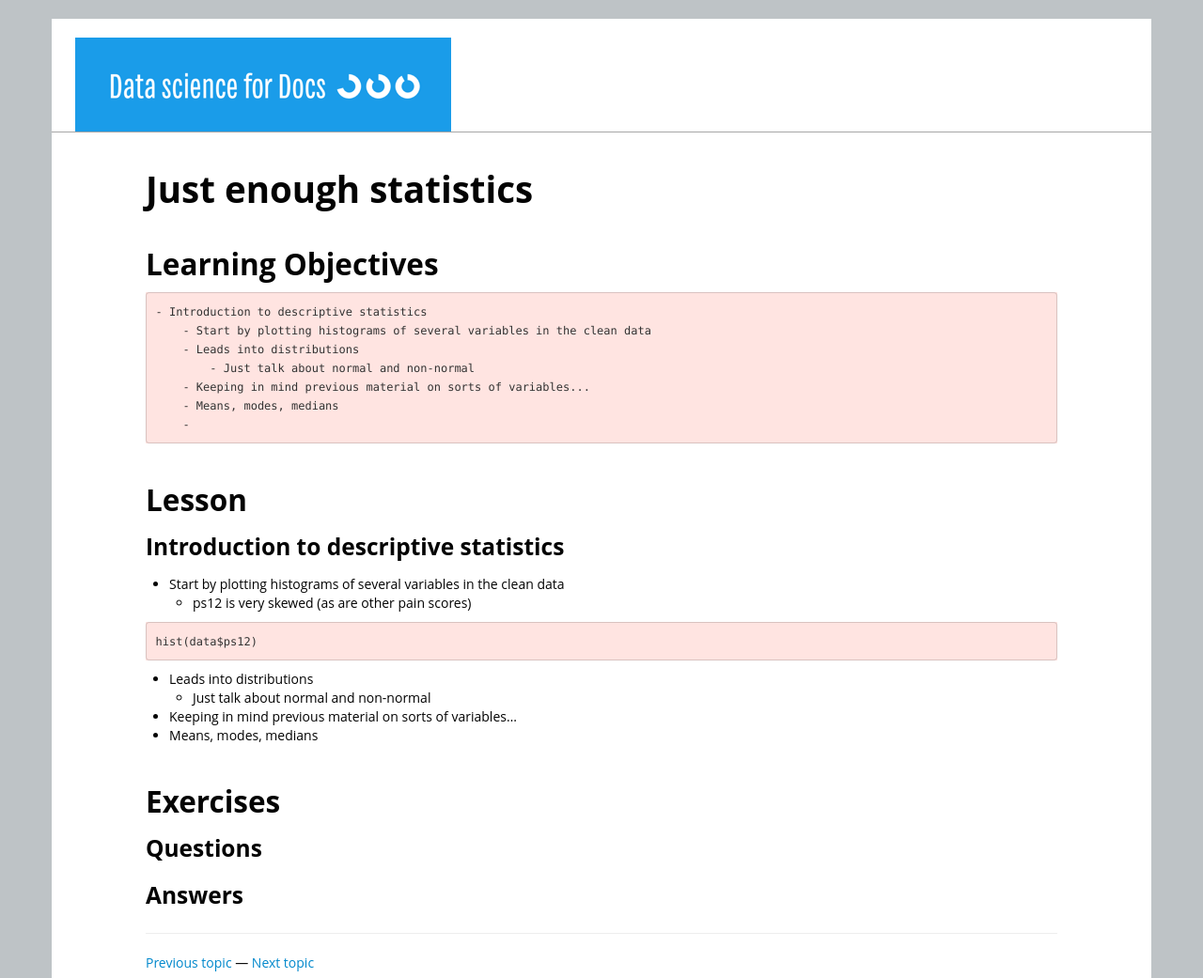
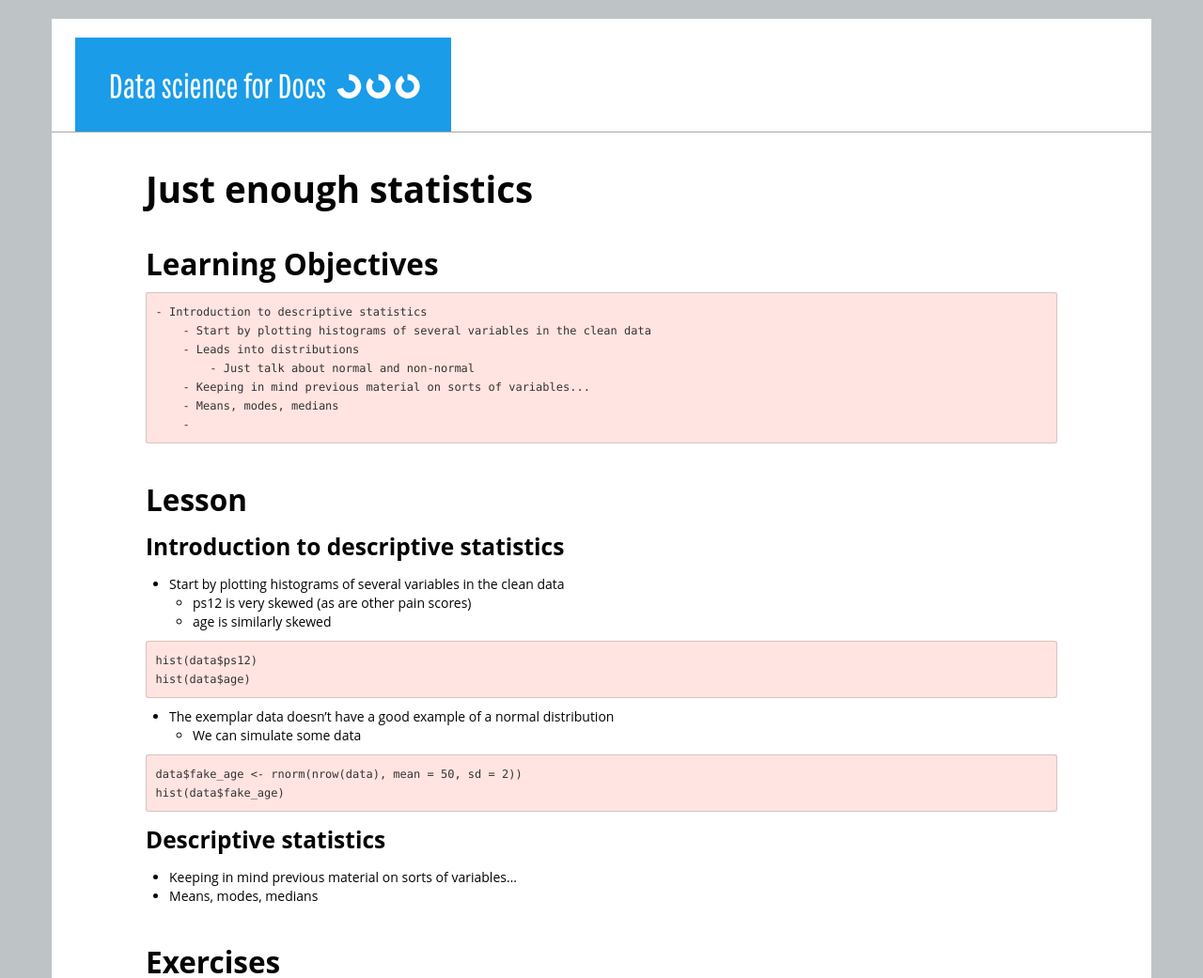
Before and after one commit to uclhal/Data-Science-for-Docs, a Jekyll site: the page built from 06-lesson-06-just-enough-statistics.md, in a window 1280 px wide, cut to the strip 0-1041 px from the top of the page. Shown: the whole strip at 94% size. Built offline with Jekyll 4.4.1, drawn with Linux system fonts in a browser that asks for light colours; nearby versions of some CDN libraries; library files that are not in the unit come from our copies; Markdown is read by kramdown in place of the engine named in the settings.

Commit message:
Updated code for normal distribution

````diff
--- a/06-lesson-06-just-enough-statistics.md
+++ b/06-lesson-06-just-enough-statistics.md
@@ -24,15 +24,21 @@ minutes: 25
 
 - Start by plotting histograms of several variables in the clean data
     - ps12 is very skewed (as are other pain scores)
+    - age is similarly skewed
 
 ```
 hist(data$ps12)
+hist(data$age)
 ```
 
+- The exemplar data doesn't have a good example of a normal distribution
+    - We can simulate some data
 
-
-- Leads into distributions
-    - Just talk about normal and non-normal
+```
+data$fake_age <- rnorm(nrow(data), mean = 50, sd = 2))
+hist(data$fake_age)
+```
+### Descriptive statistics
 - Keeping in mind previous material on sorts of variables...
 - Means, modes, medians
 
````
